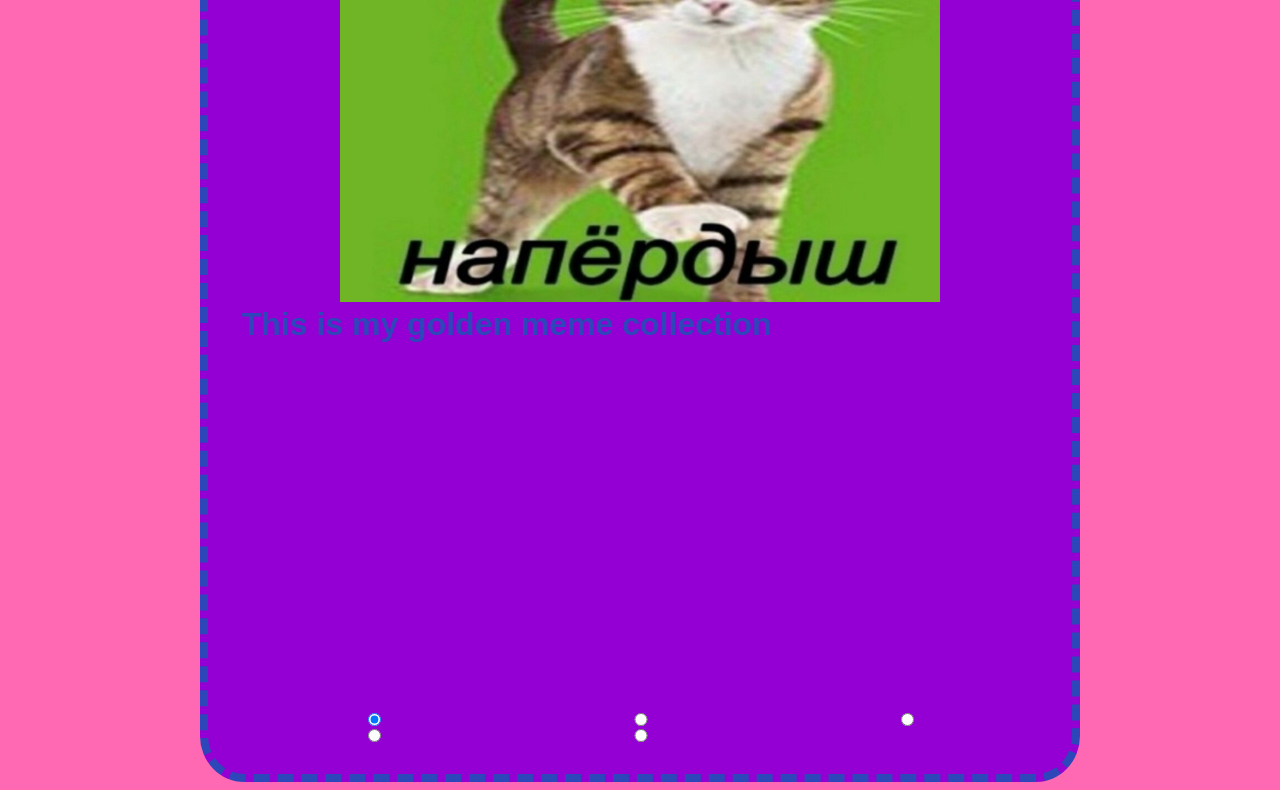
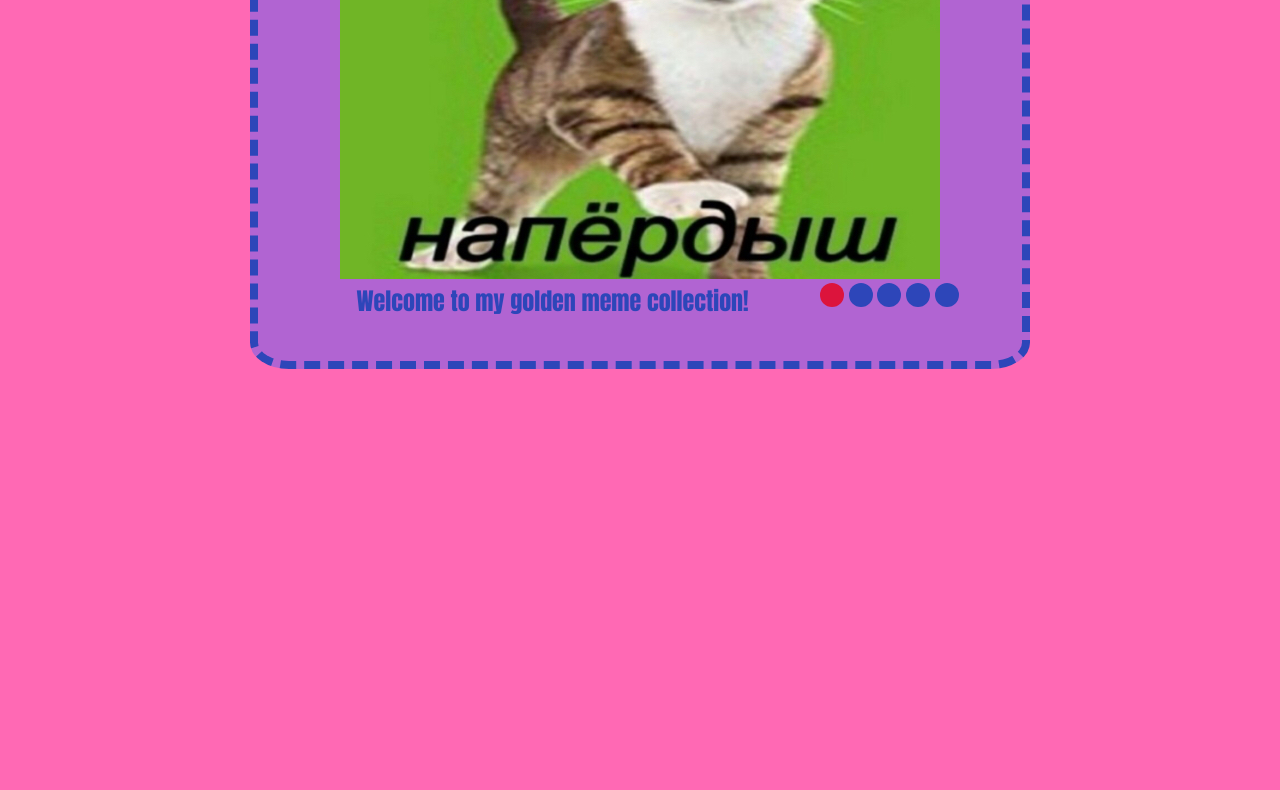
Before and after one commit to dariavenskaya/cssMemSlider, a plain HTML site: page cssMemSlider/index.html in a window 1280 px wide. Shown: the part 412-1202 px from the top of the page. After the commit the page ends 800 px from the top, so only its background shows below. Drawn offline with Linux system fonts and the light colour scheme.

Commit message:
fix: change layout from positioning to grid (Suturday, May 14.2022, 08:40PM)

```diff
--- a/cssMemSlider/assets/style.css
+++ b/cssMemSlider/assets/style.css
@@ -5,36 +5,67 @@ body{
 h1{
     font-family:Impact, Haettenschweiler, 'Arial Narrow Bold', sans-serif;
     color:#2D46B9;
-    font-size: 6rem;
+    font-size: 5.5rem;
     text-shadow: 0.25rem 0.2em 0.01em darkmagenta;
     position: relative;
-    z-index: 10000;
+    width: 100%;
+    overflow: hidden;
 }
 h1:hover{
-    animation: scroll 1.5s infinite linear;
+    animation: header 1.5s infinite ease-in;
 }
-@keyframes scroll {
+@keyframes header {
     0% {
-        transform: translate(0, 0);
+        letter-spacing: inherit;
     }
     100% {
-        transform: translate(-100%, 0)
+        letter-spacing: 0.3em;
     }
 }
+@keyframes active {
+    0% {
+        background-color: #2D46B9;
+    }
+    100% {
+       background-color: crimson;
+    }
+}
+@keyframes opacity {
+    0% {
+        opacity: 0;
+    }
+    100% {
+       opacity: 1;
+    }
+}
+
+@keyframes slide {
+    0% {
+        visibility: hidden;
+    }
+    100% {
+       visibility:visible;
+    }
+}
+
+
+
+
 .slider_wrapper{
     margin: 0 auto;
     border: 0.5em dashed #2D46B9;
     border-radius: 5%;
     padding: 2em;
-    background-color: darkviolet;
-    max-width: 800px;
+    background-color: rgb(177, 100, 210);
+    max-width: 700px;
+    max-height: 450px;
     width: 100%;
     display:grid;
-    grid-template-columns: 1fr 1fr 1fr;
+    grid-template-columns: 1fr 1fr 1fr 1fr;
     grid-template-rows: 1fr 1fr;
     grid-template-areas:
-    "img img img "
-    "capt capt cntr";
+    "img img img img"
+    "capt capt capt cntr";
 }
 
 .slider{
@@ -51,15 +82,36 @@ h1:hover{
     grid-template-columns: 1fr;
     grid-template-rows: 1fr;
     color:#2D46B9;
-    font-family: fantasy;
-    font-size: 2em;
+    font-size: 1.5em;
+    font-family: Impact, Haettenschweiler, 'Arial Narrow Bold', sans-serif;
     font-weight:bolder;
+    justify-items: stretch;
+    max-height: 2em;
+    height: 100%;
+
+
 }
 .controls{
+    display:flex;
+    flex-direction: row;
     grid-area: cntr;
-
+    transition:all 0.3s;
 }
-
+.circle{
+    width: 1.5em;
+    height: 1.5em;
+    background-color: #2D46B9;
+    border-radius: 50%;
+    margin-left: 0.3em;
+    transition: all 0.7s;
+    cursor: pointer;
+}
+.circle:hover{
+    background-color: darkmagenta;
+}
+input{
+    visibility: hidden;
+}
 #slide1{
     grid-area: 1/1;
     z-index: 5;
@@ -84,13 +136,14 @@ h1:hover{
 #radio5:checked ~ *.slider #slide5{
     z-index: 100;
 }
+
 #caption1{
-    background-color: darkviolet;
+    background-color: rgb(177, 100, 210);
     grid-area: 1/1;
     z-index: 5;
 }
 #caption2, #caption3, #caption4, #caption5{
-    background-color: darkviolet;
+    background-color: rgb(177, 100, 210);
     grid-area: 1/1;
     z-index: 1;
 }
@@ -109,3 +162,30 @@ h1:hover{
 #radio5:checked ~ *.captions #caption5{
     z-index: 100;
 }
+
+#radio1:checked ~ *.controls #label1{
+    animation: active 0.3s cubic-bezier(1.0,0,0,1.0);
+    animation-iteration-count: 4;
+    background-color: crimson;
+
+}
+#radio2:checked ~ *.controls #label2{
+    animation: active 0.3s cubic-bezier(1.0,0,0,1.0);
+    animation-iteration-count: 4;
+    background-color: crimson;
+}
+#radio3:checked ~ *.controls #label3{
+    animation: active 0.2s cubic-bezier(1.0,0,0,1.0);
+    animation-iteration-count: 4;
+    background-color: crimson;
+}
+#radio4:checked ~ *.controls #label4{
+    animation: active 0.3s cubic-bezier(1.0,0,0,1.0);
+    animation-iteration-count: 4;
+    background-color: crimson;
+}
+#radio5:checked ~ *.controls #label5{
+    animation: active 0.3s cubic-bezier(1.0,0,0,1.0);
+    animation-iteration-count: 4;
+    background-color: crimson;
+}
--- a/cssMemSlider/index.html
+++ b/cssMemSlider/index.html
@@ -12,16 +12,16 @@
      <body>
          <h1>RSSchool CSS Meme Slider!!</h1>
          <div class="slider_wrapper">
-            <input checked type="radio" name="radiobtn" id="r1">
+            <input checked type="radio" name="radiobtn" id="radio1">
             <input type="radio" name="radiobtn" id="radio2">
             <input type="radio" name="radiobtn" id="radio3">
             <input type="radio" name="radiobtn" id="radio4">
             <input type="radio" name="radiobtn" id="radio5">
 
             <div class="captions">
-            <div id="caption1" class="caption">This is my golden meme collection</div>
+            <div id="caption1" class="caption">Welcome to my golden meme collection!</div>
             <div id="caption2" class="caption">I consider them to be the epithomy of humor</div>
-            <div id="caption3" class="caption">I'm so glad I can share it</div>
+            <div id="caption3" class="caption">I'm so glad I can share it with you</div>
             <div id="caption4" class="caption">I have to thank the RS School for this opportunity</div>
             <div id="caption5" class="caption">Our dreams are going to come true...</div>
             </div>
@@ -38,17 +38,17 @@
 
              </div>
              <div class="controls">
-                <label for="radio1"></label>
-                <label for="radio2"></label>
-                <label for="radio3"></label>
-                <label for="radio4"></label>
-                <label for="radio5"></label>
+                <label id="label1" class="circle" for="radio1"></label>
+                <label id="label2" class="circle" for="radio2"></label>
+                <label id="label3" class="circle" for="radio3"></label>
+                <label id="label4" class="circle" for="radio4"></label>
+                <label id="label5" class="circle" for="radio5"></label>
             </div>
 
                         <div class="active">
-                            <label for="r1"></label>
                             <label for="r2"></label>
                             <label for="r3"></label>
+                            <label for="r1"></label>
                             <label for="r4"></label>
                             <label for="r5"></label>
                         </div>
```
